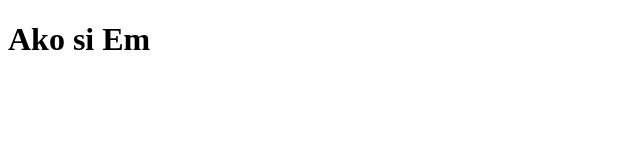
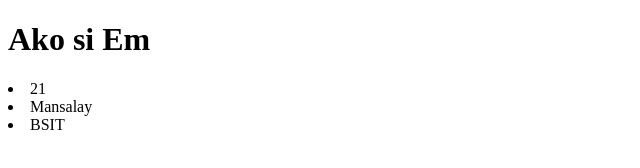
Before and after one commit to akosiEmm/Jenkins101, a plain HTML site: page index.html in a window 1280 px wide. Shown: the whole page, without its empty margins (0-640 px from the left). Drawn offline with Linux system fonts and the light colour scheme.

Commit message:
Added a list

```diff
--- a/index.html
+++ b/index.html
@@ -7,5 +7,8 @@
 </head>
 <body>
     <h1>Ako si Em</h1>
+    <li>21</li>
+    <li>Mansalay</li>
+    <li>BSIT</li>
 </body>
 </html>
```
